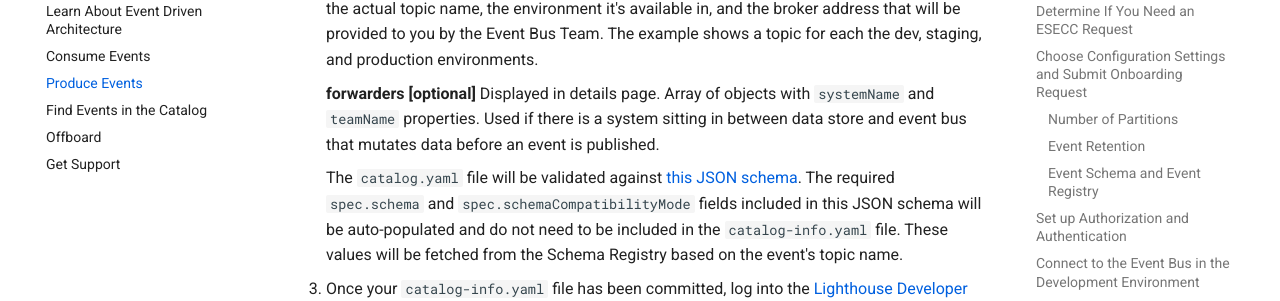
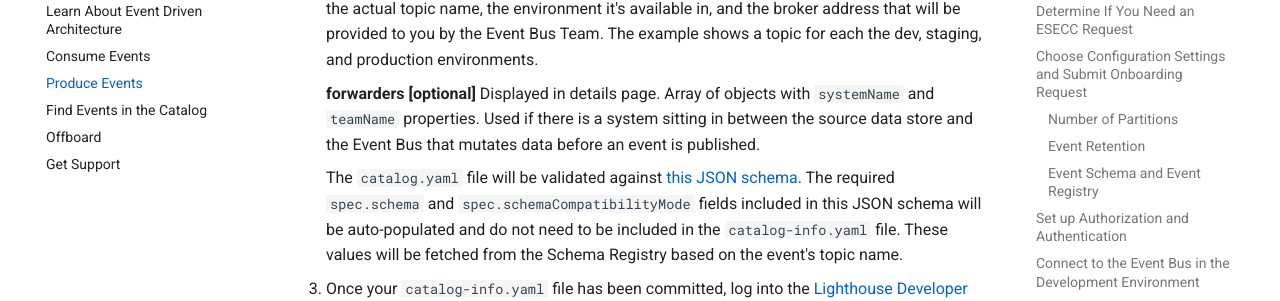
Before and after one commit to department-of-veterans-affairs/ves-event-bus-developer-portal, an MkDocs documentation site: the page built from docs/produce-events.md, in a window 1280 px wide and 900 px high, scrolled down 7250 px. Shown: the part 151-452 px from the top of the window. Built offline with MkDocs 1.6.1 and Material for MkDocs 9.7.7, drawn with Linux system fonts in a browser that asks for light colours.

Commit message:
1431 - Update Backstage forwarders property text

```diff
--- a/docs/produce-events.md
+++ b/docs/produce-events.md
@@ -250,7 +250,7 @@ To register your topic with with the Hub:
     The Kafka topics these events will be published to. Each topic consists of the actual topic name, the environment it's available in, and the broker address that will be provided to you by the Event Bus Team. The example shows a topic for each the dev, staging, and production environments.
 
     **forwarders [optional]**
-    Displayed in details page. Array of objects with `systemName` and `teamName` properties. Used if there is a system sitting in between data store and event bus that mutates data before an event is published.
+    Displayed in details page. Array of objects with `systemName` and `teamName` properties. Used if there is a system sitting in between the source data store and the Event Bus that mutates data before an event is published.
 
     The `catalog.yaml` file will be validated against [this JSON schema](https://github.com/department-of-veterans-affairs/ves-event-bus-backstage-plugins/blob/main/plugins/event-kind-backend/src/schema/Event.schema.json). The required `spec.schema` and `spec.schemaCompatibilityMode` fields included in this JSON schema will be auto-populated and do not need to be included in the `catalog-info.yaml` file. These values will be fetched from the Schema Registry based on the event's topic name.
 
```
